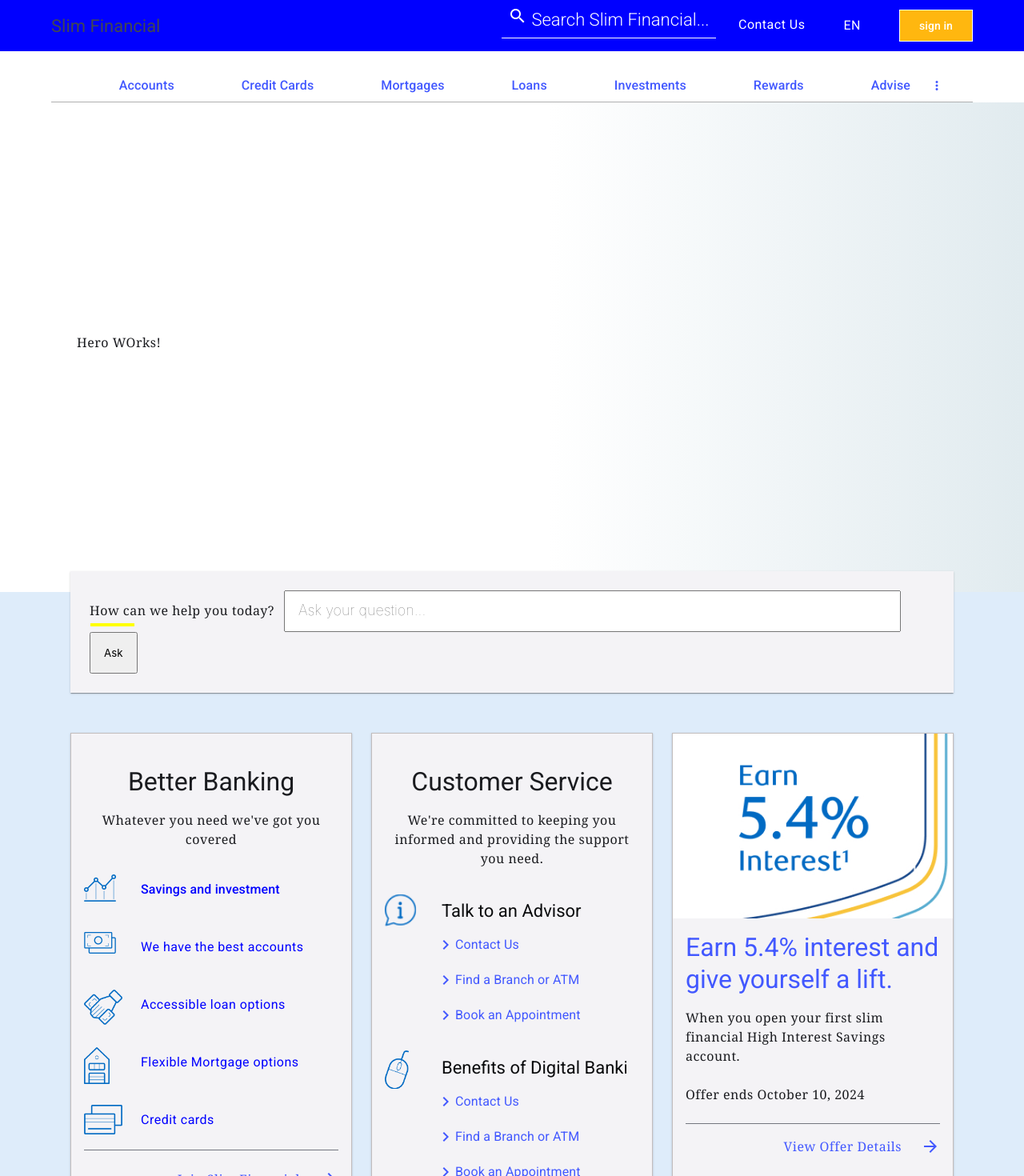
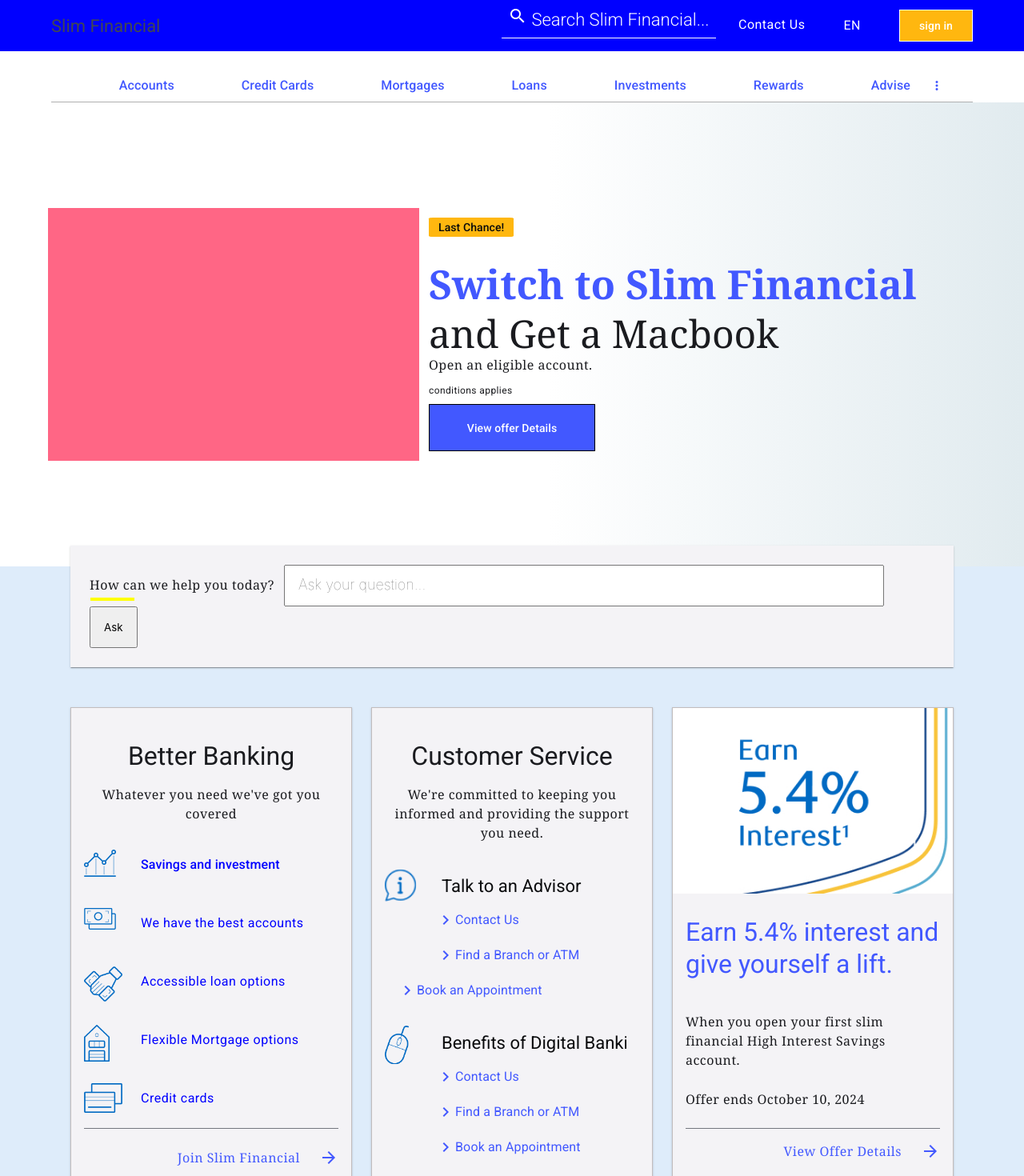
Before and after one commit to slim1477/slim-financial, an Angular app: page / in a window 1280 px wide. Shown: the top 1470 px of the page at 80% size. Built offline with nearby package versions, Linux system fonts and the light colour scheme.

Commit message:
fixed service card 3 height

```diff
--- a/src/app/core/hero/hero.component.css
+++ b/src/app/core/hero/hero.component.css
@@ -1,3 +1,39 @@
 .hero-section{
     background: linear-gradient(90deg, #FFFFFF 53.61%, #E1EBEF 100%);
 }
+.container{
+    height: fit-content;
+}
+ h2{
+    color: #009CDC;
+    font-family:Georgia, 'Times New Roman', Times, serif ;
+    font-size: 50px;
+    font-style: normal;
+    font-weight: 600;
+    line-height: 70px;
+ }
+ h3{
+    font-family:Georgia, 'Times New Roman', Times, serif ;
+    font-size: 3rem;
+    line-height: 10%;
+ }
+ .btn-1{
+    border-radius: 5%;
+    height: fit-content;
+ }
+ .btn-2{
+    border: 1px solid #000;
+    border-radius: 0%;
+    width: 13rem;
+    padding: 1.8rem;
+ }
+ @media screen and (max-width:768px) {
+    h2{
+        font-size: 30px;
+        line-height: 3rem;
+    }
+    h3{
+        font-size: 2rem;
+        line-height: .5rem;
+    }
+ }
--- a/src/app/core/hero/hero.component.html
+++ b/src/app/core/hero/hero.component.html
@@ -1,5 +1,15 @@
-<section class="hero hero-section is-large">
-    <div class="hero-body">
-        <p>Hero WOrks!</p>
+<section class="hero hero-section is-medium">
+    <div class="hero-body ">
+        <div class="columns">
+            <div class="column section-content has-background-danger p-5"></div>
+            <div class="column section-content is-three-fifths">
+                <button mat-button class="has-background-warning btn-1 has-text-black mb-5">Last Chance!</button>
+                <h2 class="has-text-link">Switch to Slim Financial</h2>
+                <h3>and Get a Macbook</h3>
+                <p>Open an eligible account.</p>
+                <p class="mat-body-small">conditions applies</p>
+                <button mat-button class=" btn-2 has-background-link has-text-white">View offer Details</button>
+            </div>
+        </div>
     </div>
 </section>
--- a/src/app/core/hero/hero.component.ts
+++ b/src/app/core/hero/hero.component.ts
@@ -1,9 +1,10 @@
 import { Component } from '@angular/core';
+import { MaterialModule } from '../common/material/material.module';
 
 @Component({
   selector: 'app-hero',
   standalone: true,
-  imports: [],
+  imports: [MaterialModule],
   templateUrl: './hero.component.html',
   styleUrl: './hero.component.css'
 })
--- a/src/app/core/products/products.component.css
+++ b/src/app/core/products/products.component.css
@@ -4,9 +4,13 @@
 mat-card{
     border: 1px solid #c2bdbd;
     border-radius: 0%;
+    height:auto;
+}
+.services > mat-card{
+    min-height: 36rem !important;
 }
 mat-list-item,mat-card-title,mat-card-content > p{
-  margin-bottom: 1.5em;
+  margin-bottom: 25px;
 }
 #investments{
     background-image: url("../../../../public/investments.png");
@@ -89,7 +93,7 @@
     border-bottom: 4px solid yellow;
 }
 input:first-of-type{
-    width: 73%;
+    width: 71%;
 }
 input:first-of-type::placeholder{
     font-size: large;
--- a/src/app/core/products/products.component.html
+++ b/src/app/core/products/products.component.html
@@ -8,11 +8,10 @@
                     <input  type="submit" class="p-4" value="Ask">
                   </form>
             </div>
-
         </mat-card>
-    <div class="columns ">
-        <div class="column is-4">
-            <mat-card apperance="outlined">
+    <div class="columns is-mobile">
+        <div class="column is-4 services">
+            <mat-card apperance="outlined" >
                 <mat-card-header class="mx-auto">
                     <mat-card-title class="mat-headline-large pt-5">Better Banking</mat-card-title>
                   </mat-card-header>
@@ -46,7 +45,7 @@
                   </mat-card-content>
             </mat-card>
         </div>
-        <div class="column is-4">
+        <div class="column is-4 services">
             <mat-card apperance="outlined">
                 <mat-card-header class="mx-auto">
                     <mat-card-title class="mat-headline-large pt-5">Customer Service</mat-card-title>
@@ -59,14 +58,14 @@
                         <mat-list-item role="listitem" id="information" class="mb-0">
                             <p class="mat-title-large mt-3 has-text-black">Talk to an Advisor</p>
                         </mat-list-item>
-                        <div class="mx-6">
-                            <p class="panel-block has-text-link mat-title-medium has-text-weight-normal py-1">
+                        <div class="">
+                            <p class=" mx-6 panel-block has-text-link mat-title-medium has-text-weight-normal py-1">
                                 <mat-icon>
                                     keyboard_arrow_right
                                 </mat-icon>
                                 Contact Us
                             </p>
-                            <p class="panel-block has-text-link mat-title-medium has-text-weight-normal py-1">
+                            <p class=" mx-6 panel-block has-text-link mat-title-medium has-text-weight-normal py-1">
                                 <mat-icon>
                                     keyboard_arrow_right
                                 </mat-icon>
@@ -108,19 +107,19 @@
                   </mat-card-content>
             </mat-card>
         </div>
-        <div class="column is-4">
+        <div class="column is-4 services">
             <mat-card apperance="outlined">
 
-                  <img src="investments-banner.jpg">
+                  <img src="investments-banner.jpg" >
                   <mat-card-header>
-                    <mat-card-title class="mat-headline-large has-text-link">Earn 5.4% interest and give yourself a lift.</mat-card-title>
+                    <mat-card-title class="mat-headline-large has-text-link pt-3">Earn 5.4% interest and give yourself a lift.</mat-card-title>
                   </mat-card-header>
                   <mat-card-content>
-                    <p>
+                    <p class="pt-5">
                       When you open your first slim financial High Interest Savings account.
-                    </p>
-                    <p>Offer ends {{expiryDate}}</p>
-                    <mat-divider></mat-divider>
+                    </p >
+                    <p class="mb-5">Offer ends {{expiryDate}}</p>
+                    <mat-divider ></mat-divider>
                     <div class="is-flex is-justify-content-end pt-4">
                         <p class="mr-5 has-text-link">View Offer Details</p>
                         <mat-icon class="has-text-link">arrow_forward</mat-icon>
```
